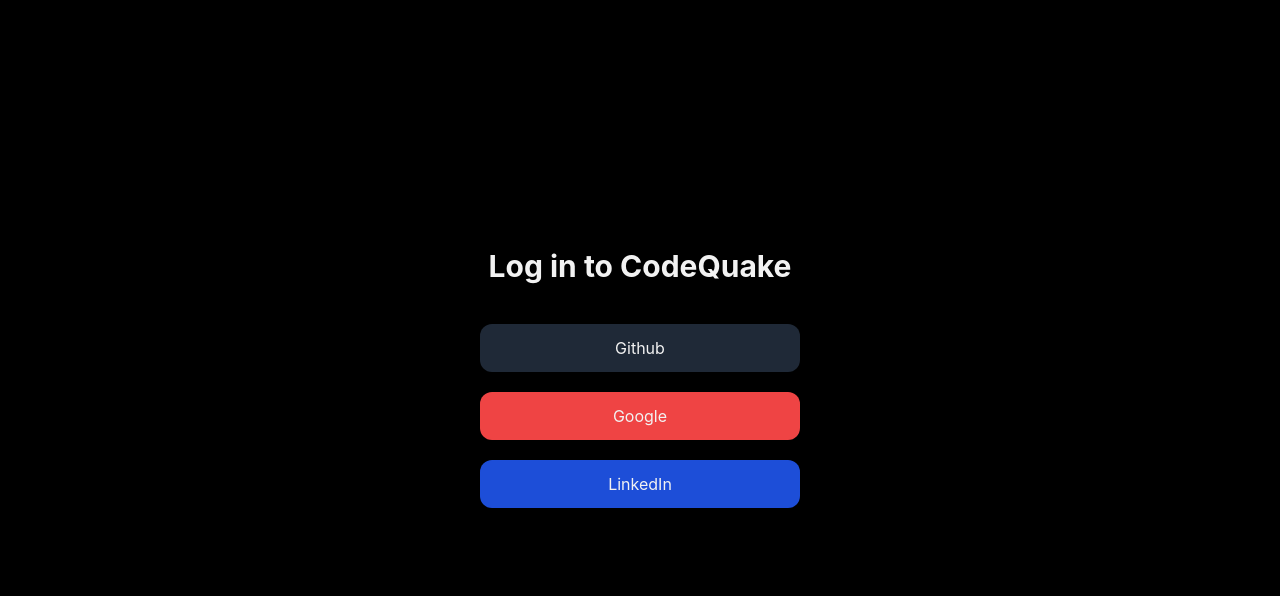
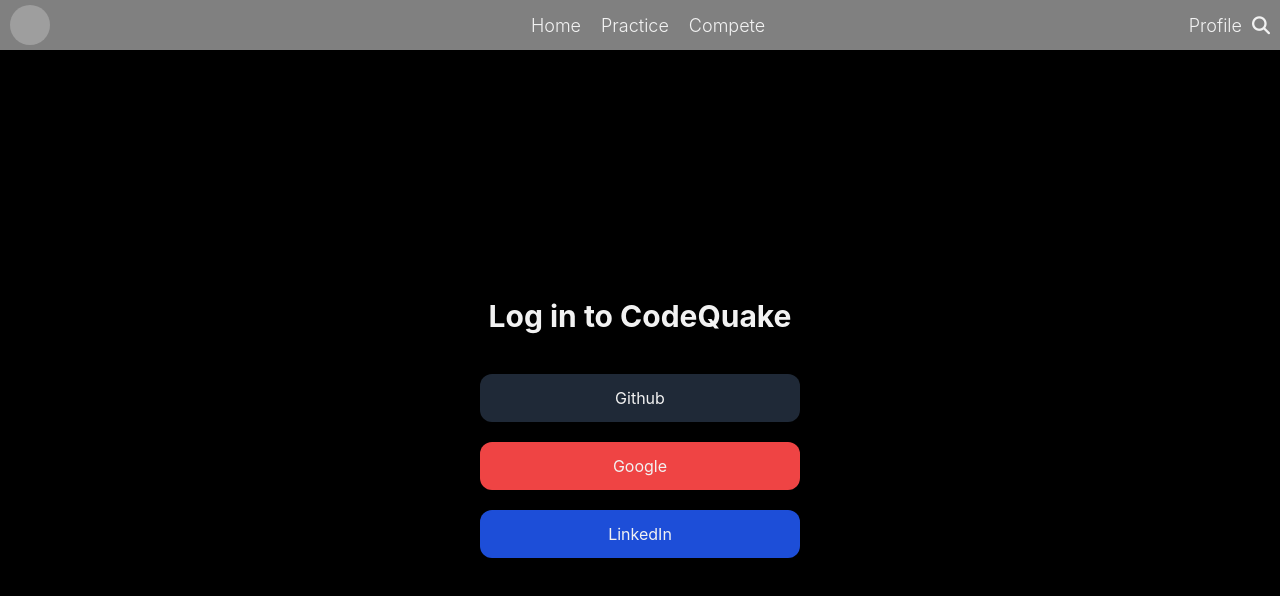
Before and after one commit to JustinArpitIndwar/ultra-cosmic, a Next.js app: page / in a window 1280 px wide. Shown: the top 596 px of the page. Built offline with nearby package versions, Linux system fonts and the light colour scheme; no server answers; grey boxes are pictures that could not be loaded.

Commit message:
First navbar prototype

```diff
--- /dev/null
+++ b/components/layout.js
@@ -0,0 +1,23 @@
+import Head from "next/head";
+import Navbar from "./navbar";
+
+
+export default function Layout({children})
+{
+    return(
+        <>
+        <Head>
+            <title>CodeQuake</title>
+
+
+        </Head>
+
+        <Navbar/>
+
+        <main>{children}</main>
+
+
+
+        </>
+    )
+}
--- /dev/null
+++ b/components/navbar.js
@@ -0,0 +1,30 @@
+
+
+export default function Navbar() {
+    return (
+
+        <div className = "top">
+            <link rel="stylesheet" href="https://cdnjs.cloudflare.com/ajax/libs/font-awesome/6.1.1/css/all.min.css"/>
+            <div className="topLeft">
+
+                <img
+                    className="LogoImg"
+                    src="https://encrypted-tbn0.gstatic.com/images?q=tbn:ANd9GcR_xiCAwX4JHf4O_hDoeBQTuV6r-hXviCbeEA&usqp=CAU"
+                    alt="Logo"
+                />
+            </div>
+
+            <div className="topCenter">
+                <ul className="topList">
+                    <li className="topListItem">Home</li>
+                    <li className="topListItem">Practice</li>
+                    <li className="topListItem">Compete</li>
+                </ul>
+            </div>
+            <div className="topRight">
+                <li className="topRightItem">Profile</li>
+                <i className="topSearchIcon fa-solid fa-magnifying-glass"></i>
+            </div>
+        </div>
+    )
+}
--- a/pages/_app.js
+++ b/pages/_app.js
@@ -1,7 +1,8 @@
 import '../styles/globals.css'
 import {SessionProvider} from 'next-auth/react'
+import Layout from '../components/layout'
 
 
 export default function MyApp({ Component, pageProps:{session, ...pageProps} }) {
-  return(<SessionProvider session={session} > <Component {...pageProps} /> </SessionProvider> )
+  return(<Layout> <SessionProvider session={session} > <Component {...pageProps} /> </SessionProvider> </Layout> )
 }
--- a/styles/globals.css
+++ b/styles/globals.css
@@ -20,3 +20,62 @@
 * {
   box-sizing: border-box;
 }
+
+.top{
+  width: 100%;
+  height: 50px;
+  background-color: grey;
+  position: sticky;
+  top: 0;
+  display: flex;
+  align-items: center;
+
+  font-size: 18px;
+  font-weight: 300;
+
+}
+
+.topLeft{
+  flex: 3;
+}
+
+.topCenter{
+  flex: 25;
+}
+
+.LogoImg{
+  margin: 10px;
+  width: 40px;
+  height: 40px;
+  border-radius: 50%;
+  object-fit: cover;
+}
+
+.topList{
+  display: flex;
+  justify-content: center;
+  margin: 0;
+  padding: 0;
+  list-style: none;
+}
+
+.topListItem{
+  margin-right: 20px;
+  cursor: pointer;
+}
+
+.topRight{
+  display: flex;
+  list-style: none;
+
+  align-items: center;
+}
+
+.topRightItem{
+  cursor: pointer;
+}
+
+.topSearchIcon{
+  margin: 10px;
+  cursor: pointer;
+}
```
